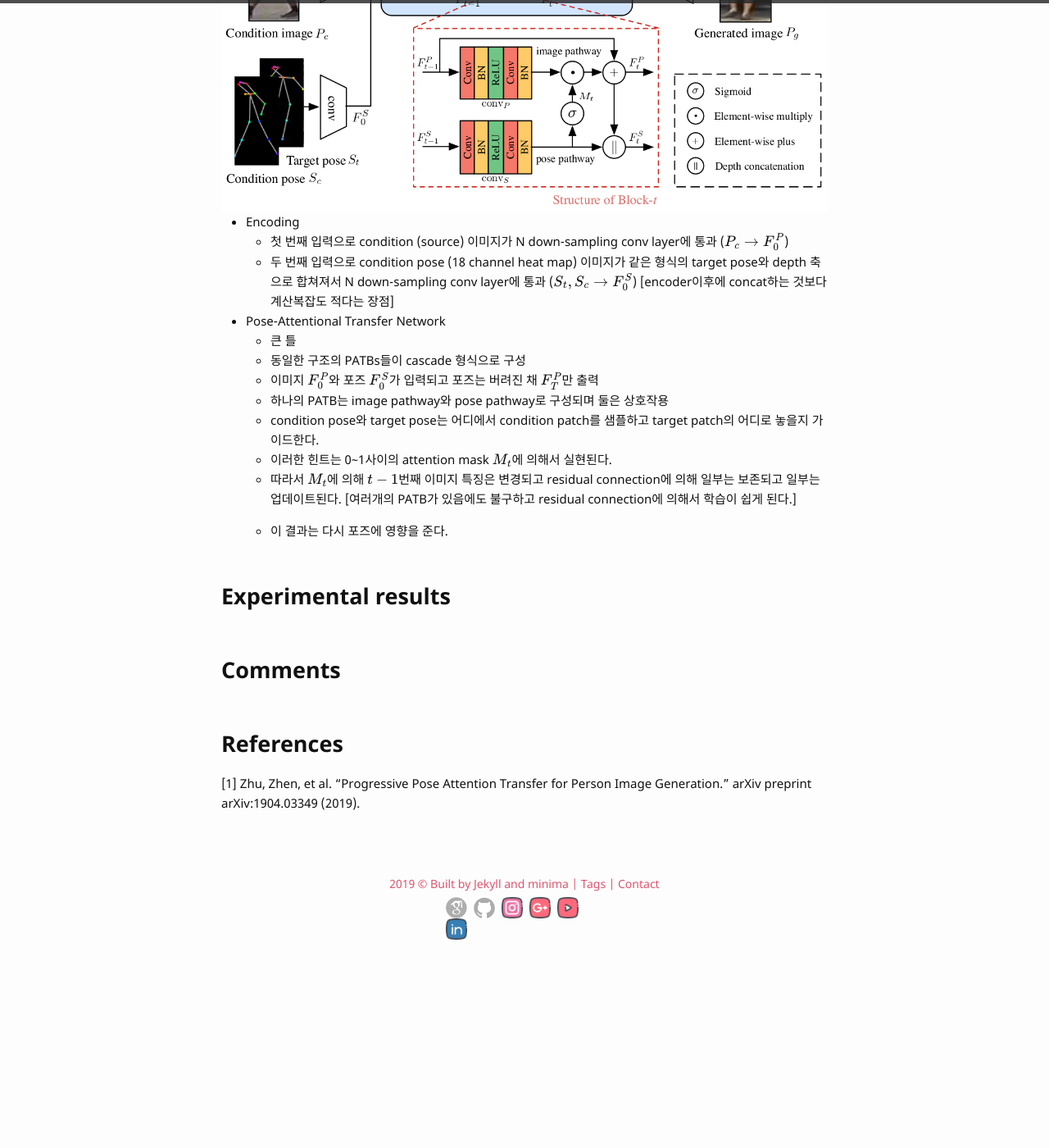
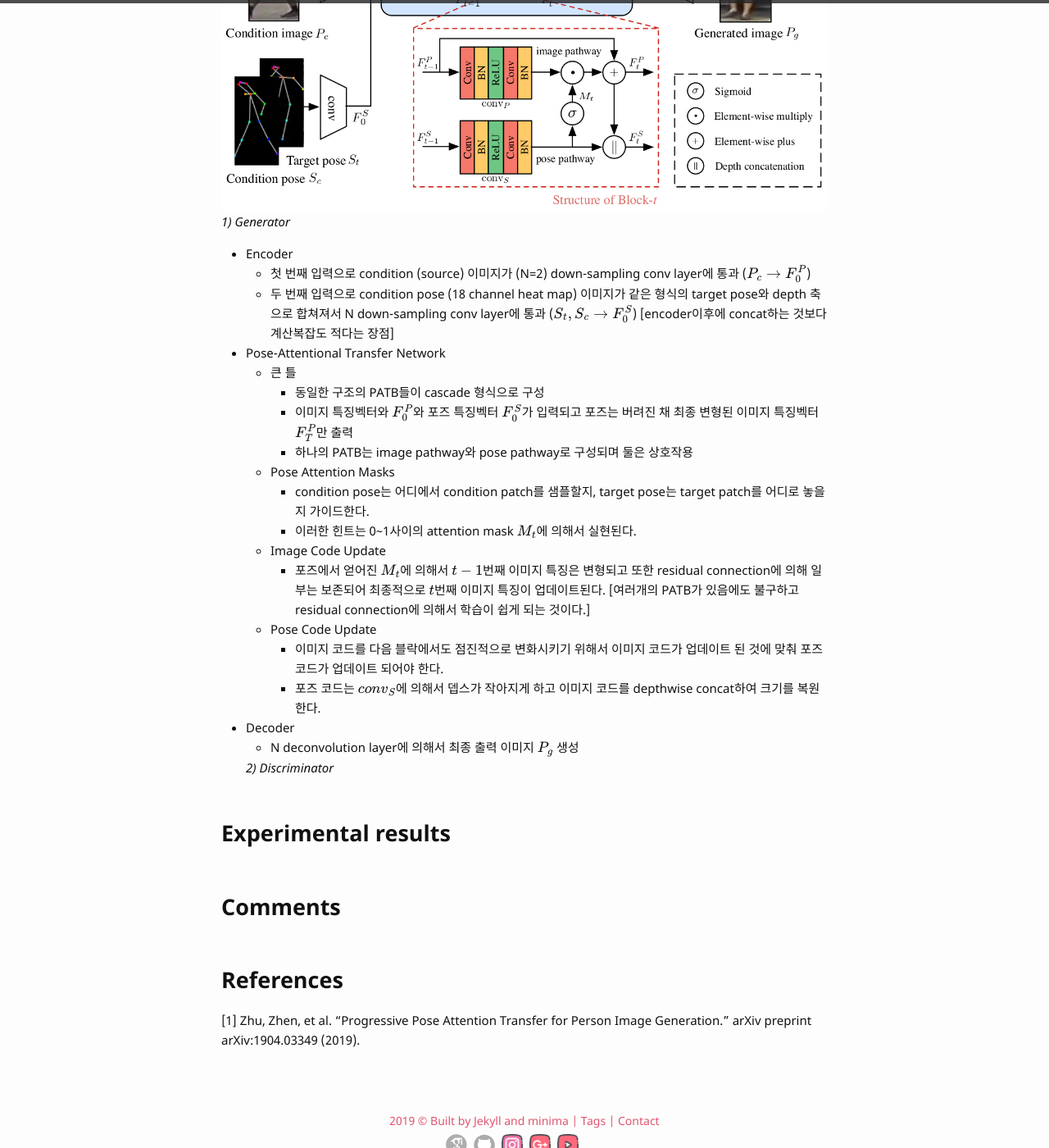
Before and after one commit to bismex/bismex.github.io, a Jekyll site: the page built from _posts/2019-05-21-PATB.md, in a window 1280 px wide and 1400 px high, scrolled down 1035 px. Shown: the whole window at 82% size. Built offline with Jekyll 4.4.1, drawn with Linux system fonts in a browser that asks for light colours; formulas are drawn with MathJax 3; before the commit the page ends 2181 px from its top, so only the background shows below that.

Commit message:
Update 2019-05-21-PATB.md

```diff
--- a/_posts/2019-05-21-PATB.md
+++ b/_posts/2019-05-21-PATB.md
@@ -28,19 +28,28 @@ tags: re-identification generative-model attention computer-vision-application s
 ![picture]({{ '/assets/images/PATB000.png' | relative_url }})
 {: style="width: 100%;" class="center"}
 
-- Encoding
-  - 첫 번째 입력으로 condition (source) 이미지가 N down-sampling conv layer에 통과 ($$P_c \rightarrow F_0^P$$)
+*1) Generator*
+- Encoder
+  - 첫 번째 입력으로 condition (source) 이미지가 (N=2) down-sampling conv layer에 통과 ($$P_c \rightarrow F_0^P$$)
   - 두 번째 입력으로 condition pose (18 channel heat map) 이미지가 같은 형식의 target pose와 depth 축으로 합쳐져서 N down-sampling conv layer에 통과 ($${S_t, S_c} \rightarrow  F_0^S$$) [encoder이후에 concat하는 것보다 계산복잡도 적다는 장점]
 - Pose-Attentional Transfer Network
   - 큰 틀
-  - 동일한 구조의 PATBs들이 cascade 형식으로 구성
-  - 이미지 $$F_0^P$$와 포즈 $$F_0^S$$가 입력되고 포즈는 버려진 채 $$F_T^P$$만 출력
-  - 하나의 PATB는 image pathway와 pose pathway로 구성되며 둘은 상호작용
-  - condition pose와 target pose는 어디에서 condition patch를 샘플하고 target patch의 어디로 놓을지 가이드한다.
-  - 이러한 힌트는 0~1사이의 attention mask $$M_t$$에 의해서 실현된다.
-  - 따라서 $$M_t$$에 의해 $$t-1$$번째 이미지 특징은 변경되고 residual connection에 의해 일부는 보존되고 일부는 업데이트된다. [여러개의 PATB가 있음에도 불구하고 residual connection에 의해서 학습이 쉽게 된다.]
+    - 동일한 구조의 PATB들이 cascade 형식으로 구성
+    - 이미지 특징벡터와 $$F_0^P$$와 포즈 특징벡터 $$F_0^S$$가 입력되고 포즈는 버려진 채 최종 변형된 이미지 특징벡터 $$F_T^P$$만 출력
+    - 하나의 PATB는 image pathway와 pose pathway로 구성되며 둘은 상호작용
+  - Pose Attention Masks
+    - condition pose는 어디에서 condition patch를 샘플할지, target pose는 target patch를 어디로 놓을지 가이드한다.
+    - 이러한 힌트는 0~1사이의 attention mask $$M_t$$에 의해서 실현된다.
+  - Image Code Update
+    - 포즈에서 얻어진 $$M_t$$에 의해서 $$t-1$$번째 이미지 특징은 변형되고 또한 residual connection에 의해 일부는 보존되어 최종적으로 $$t$$번째 이미지 특징이 업데이트된다. [여러개의 PATB가 있음에도 불구하고 residual connection에 의해서 학습이 쉽게 되는 것이다.]
+  - Pose Code Update
+    - 이미지 코드를 다음 블락에서도 점진적으로 변화시키기 위해서 이미지 코드가 업데이트 된 것에 맞춰 포즈 코드가 업데이트 되어야 한다.
+    - 포즈 코드는 $$conv_S$$에 의해서 뎁스가 작아지게 하고 이미지 코드를 depthwise concat하여 크기를 복원한다.
+- Decoder
+  - N deconvolution layer에 의해서 최종 출력 이미지 $$P_g$$ 생성
 
-  - 이 결과는 다시 포즈에 영향을 준다.
+  *2) Discriminator*
+
 
 
 
```
